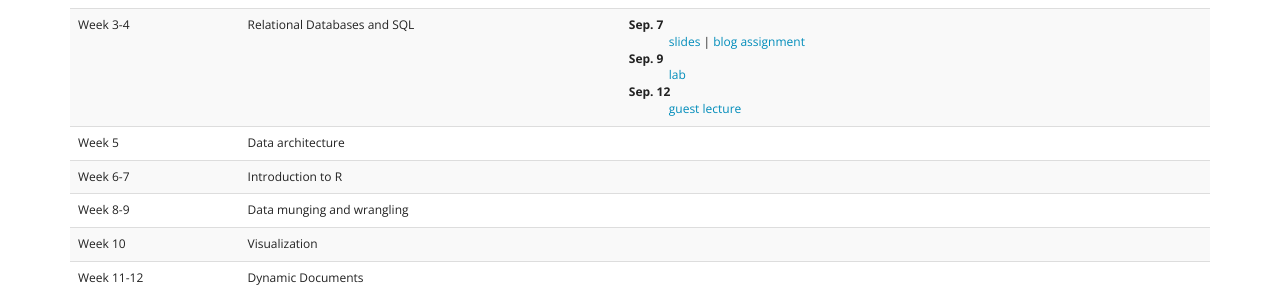
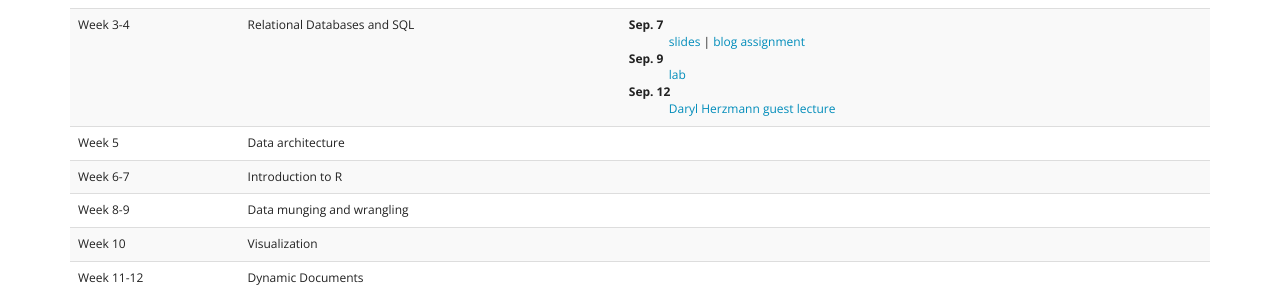
Before and after one commit to agron590-ISU/agron590-ISU.github.io, a Jekyll site: the page built from syllabus.html, in a window 1280 px wide. Shown: the part 415-708 px from the top of the page. Built offline with Jekyll 4.4.1, drawn with Linux system fonts in a browser that asks for light colours.

Commit message:
Add Daryl's name

```diff
--- a/syllabus.html
+++ b/syllabus.html
@@ -56,7 +56,7 @@
           <dt>Sep. 9</dt>
           <dd><a href="../lab/week_03/slides.html" target=_blank>lab</a></dd>
           <dt>Sep. 12</dt>
-          <dd><a href="http://mesonet.agron.iastate.edu/present/160912_ag590/" target=_blank>guest lecture</a></dd>
+          <dd><a href="http://mesonet.agron.iastate.edu/present/160912_ag590/" target=_blank>Daryl Herzmann guest lecture</a></dd>
           </dl>
         </td>
       </tr>
```
